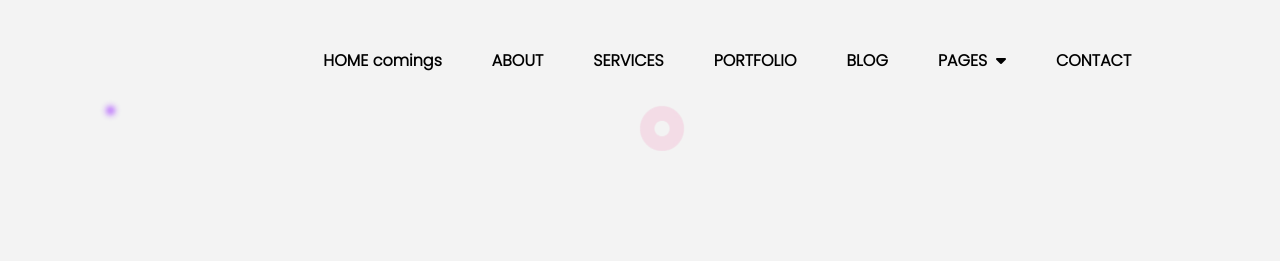
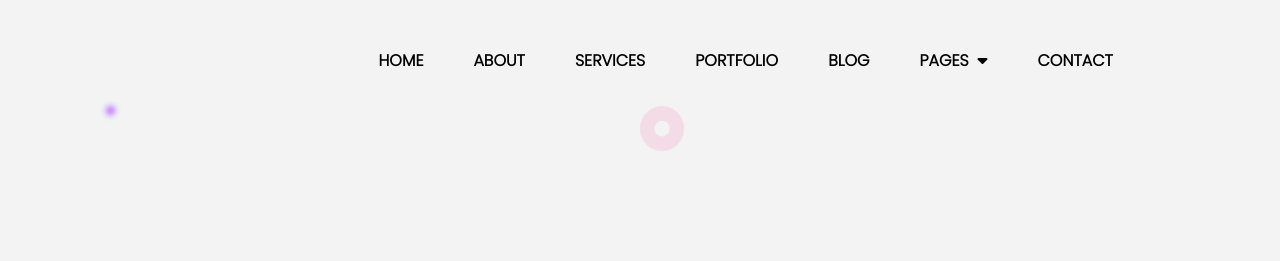
Before and after one commit to PrabhakaranLpN/ProjectKanox, a plain HTML site: page index.html in a window 1280 px wide. Shown: the top 261 px of the page. Drawn offline with Linux system fonts and the light colour scheme; a web font is replaced by a local one.

Commit message:
Main working

```diff
--- a/index.html
+++ b/index.html
@@ -12,7 +12,7 @@
             <div class="menuitems">
                 <div class="menuicon"><i class="fa-solid fa-bars"></i></div>
                 <ul>
-                    <li><a href="">HOME comings</a></li>
+                    <li><a href="">HOME</a></li>
                     <li><a href="">ABOUT</a></li>
                     <li><a href="">SERVICES</a></li>
                     <li><a href="">PORTFOLIO</a></li>
```
